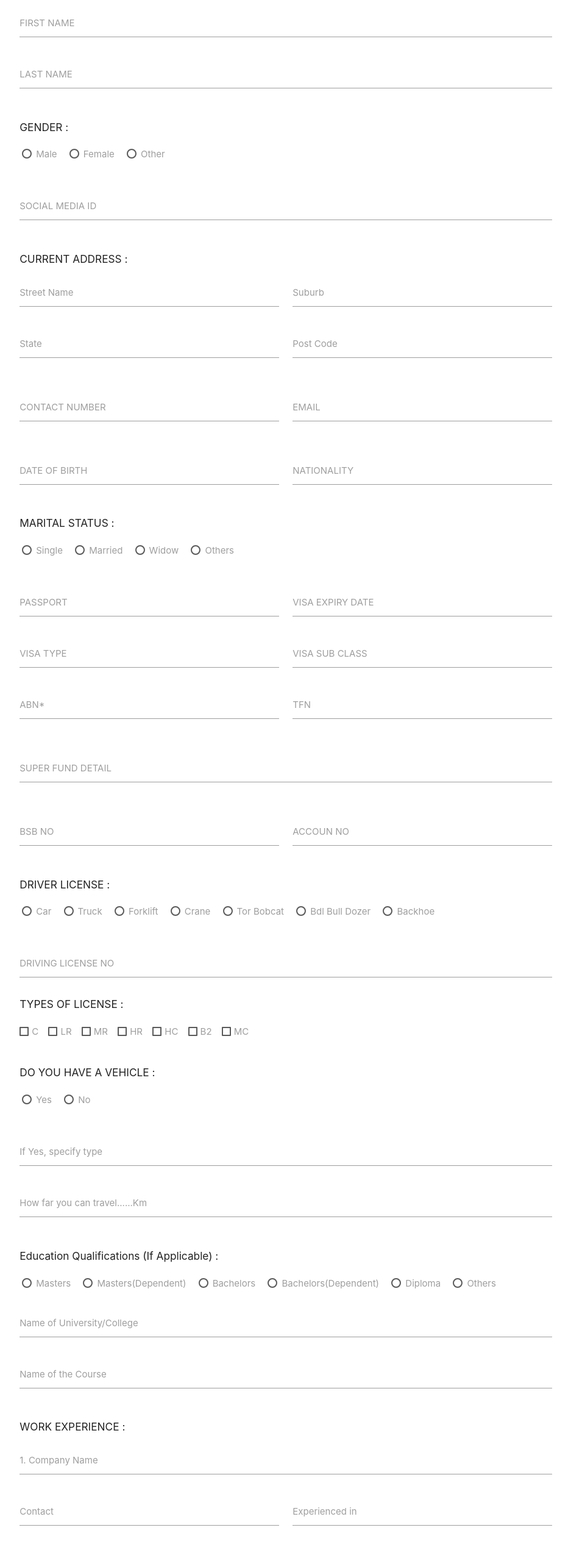
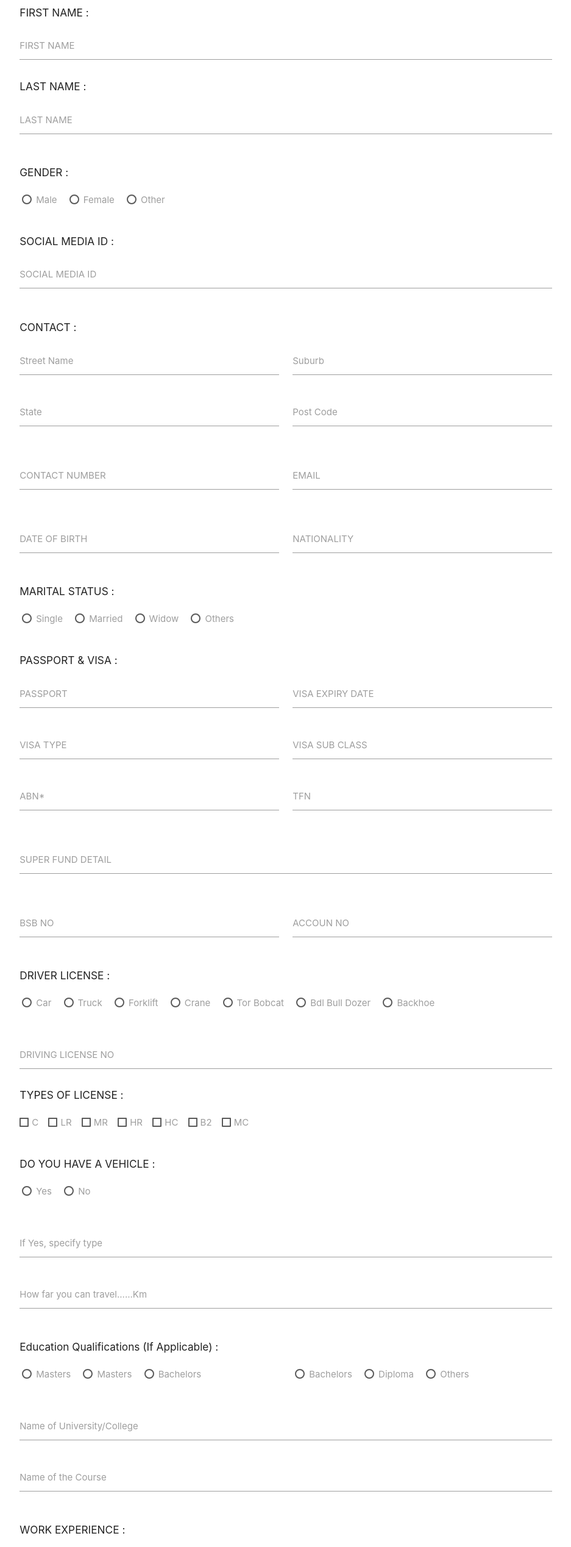
Before and after one commit to Maidulweb/applicationForm, a plain HTML site: page index.html in a window 1280 px wide. Shown: the top 2537 px of the page at 61% size, without its empty margins (171-1108 px from the left). Drawn offline with Linux system fonts and the light colour scheme.

Commit message:
Header name include

```diff
--- a/index.html
+++ b/index.html
@@ -13,9 +13,15 @@
     <div class="row">
         <form class="col s12">
           <div class="row">
+            <div class="col s12">
+              <h6>FIRST NAME : </h6>
+           </div>
             <div class="input-field col s12">
               <input id="first_name" type="text" class="validate">
               <label for="first_name">FIRST NAME</label>
+            </div>
+            <div class="col s12">
+              <h6>LAST NAME : </h6>
            </div>
             <div class="input-field col s12">
               <input id="last_name" type="text" class="validate">
@@ -48,6 +54,9 @@
             </div>
            </div>
            <div class="row">
+            <div class="col s12">
+              <h6>SOCIAL MEDIA ID : </h6>
+           </div>
             <div class="input-field col s12">
               <input id="socialid" type="text" class="validate">
               <label for="socialid">SOCIAL MEDIA ID</label>
@@ -56,7 +65,7 @@
 
            <div class="row">
             <div class="col s12">
-                <h6>CURRENT ADDRESS : </h6>
+                <h6>CONTACT : </h6>
             </div>
              <div class="input-field col s6">
                <input id="street" type="text" class="validate">
@@ -128,6 +137,9 @@
                 </div>
                </div>
                <div class="row">
+                <div class="col s12">
+                  <h6>PASSPORT & VISA : </h6>
+               </div>
                 <div class="input-field col s6">
                   <input id="passport" type="text" class="validate">
                   <label for="passport">PASSPORT</label>
@@ -307,6 +319,8 @@
                     <h6>Education Qualifications (If Applicable) : </h6>
                 </div>
                 <div class="col s12 gender">
+                  <div class="row">
+                    <div class="col s6">
                       <p>
                         <label>
                           <input name="group1" type="radio" />
@@ -316,7 +330,7 @@
                       <p>
                         <label>
                           <input name="group1" type="radio" />
-                      <span>Masters(Dependent)</span>
+                          <span>Masters</span>
                         </label>
                       </p>
                       <p>
@@ -325,10 +339,12 @@
                           <span>Bachelors</span>
                         </label>
                       </p>
+                    </div>
+                    <div class="col s6">
                       <p>
                         <label>
                           <input name="group1" type="radio"  />
-                      <span>Bachelors(Dependent)</span>
+                          <span>Bachelors</span>
                         </label>
                       </p>
                       <p>
@@ -343,6 +359,8 @@
                           <span>Others</span>
                         </label>
                       </p>
+                    </div>
+                  </div>
                 </div>
                 <div class="input-field col s12">
                   <input id="" type="text" class="validate">
```
Lines whose indentation alone changed are shown as unchanged.
